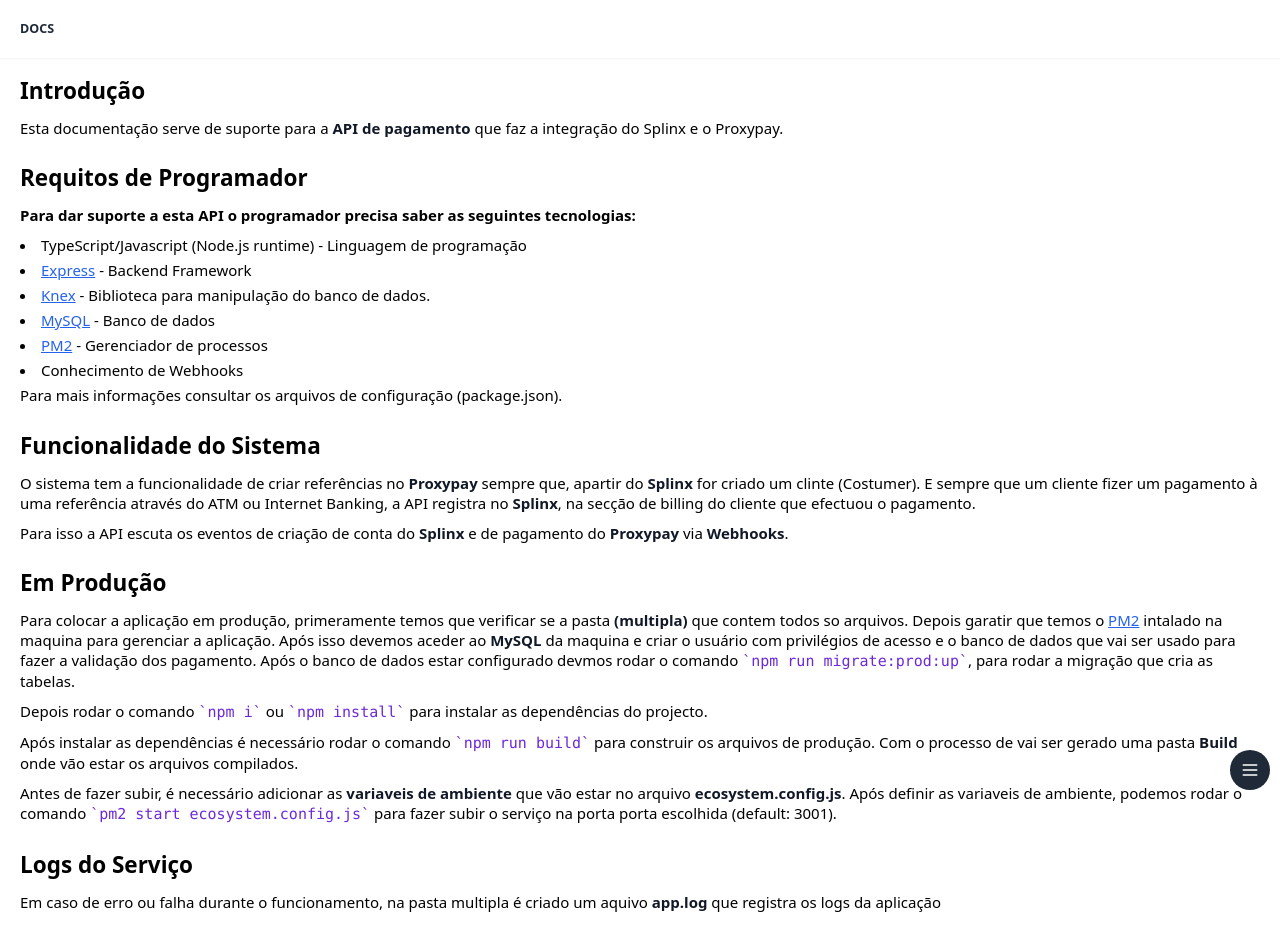
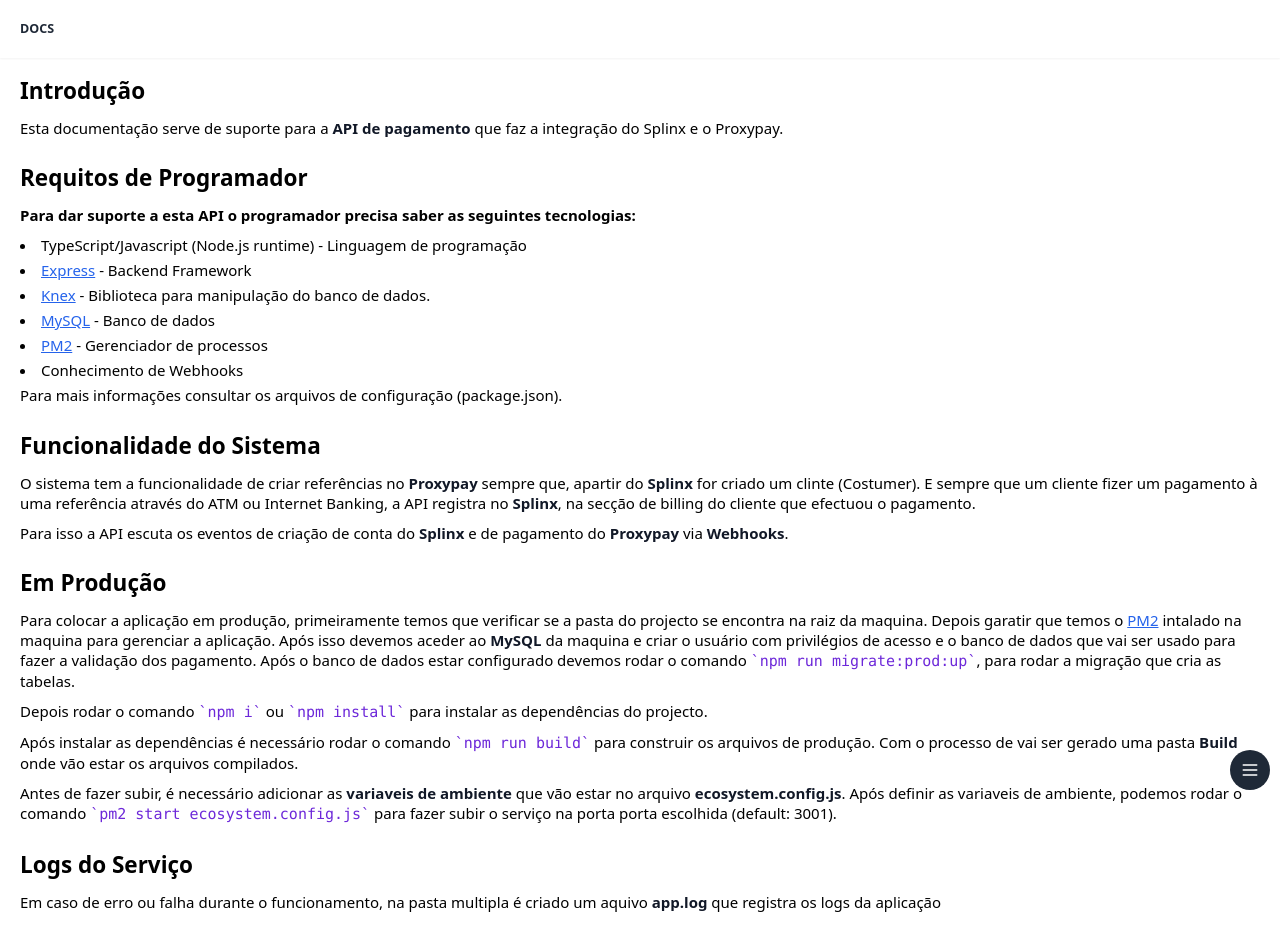
Before and after one commit to WorkAttackDev/ipworld-api-doc, a website built with Vite: page index.html in a window 1280 px wide. Built offline with nearby package versions, Linux system fonts and the light colour scheme.

Commit message:
1 file modified

```diff
--- a/index.html
+++ b/index.html
@@ -139,14 +139,14 @@
           Em Produção
         </h2>
         <p>
-          Para colocar a aplicação em produção, primeramente temos que verificar
-          se a pasta <b>(multipla)</b> que contem todos so arquivos. Depois
-          garatir que temos o
+          Para colocar a aplicação em produção, primeiramente temos que
+          verificar se a pasta do projecto se encontra na raiz da maquina.
+          Depois garatir que temos o
           <a href="https://pm2.keymetrics.io/">PM2</a> intalado na maquina para
           gerenciar a aplicação. Após isso devemos aceder ao <b>MySQL</b> da
           maquina e criar o usuário com privilégios de acesso e o banco de dados
           que vai ser usado para fazer a validação dos pagamento. Após o banco
-          de dados estar configurado devmos rodar o comando
+          de dados estar configurado devemos rodar o comando
           <code>`npm run migrate:prod:up`</code>, para rodar a migração que cria
           as tabelas.
         </p>
```
